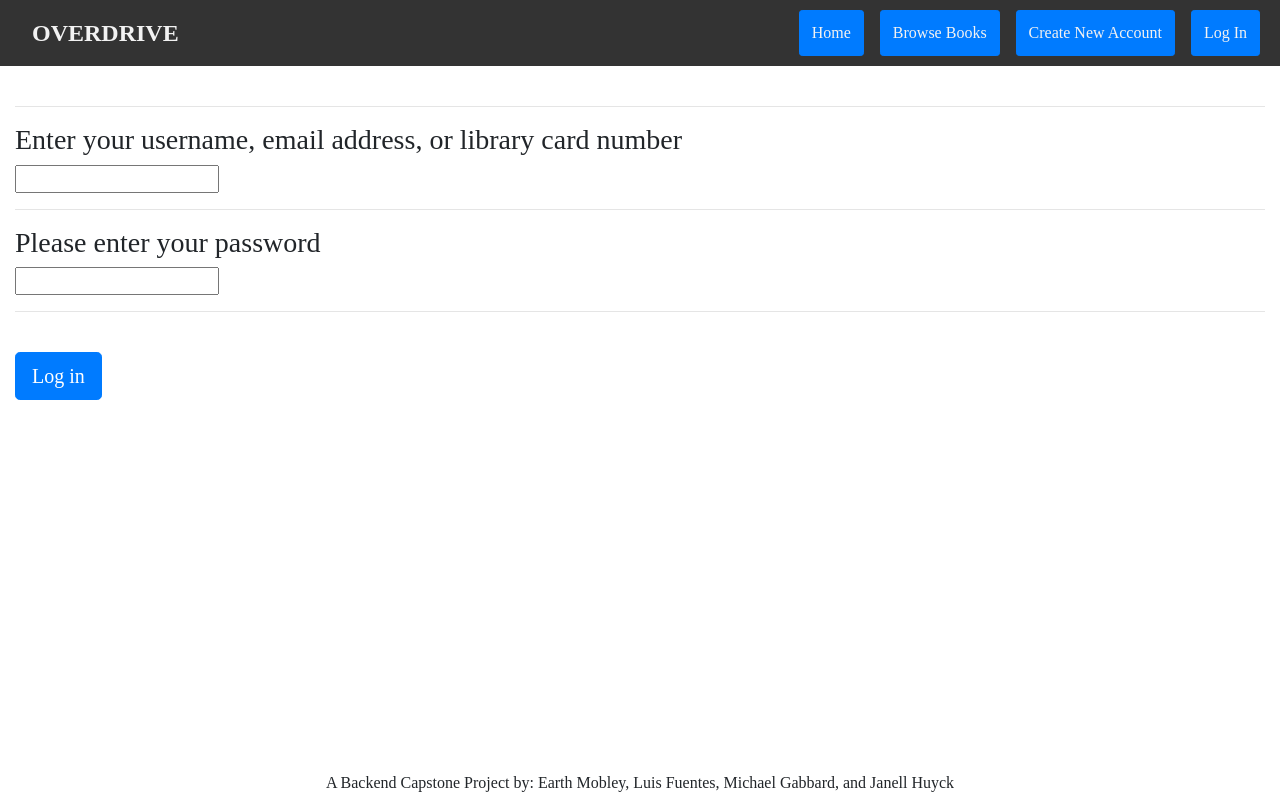
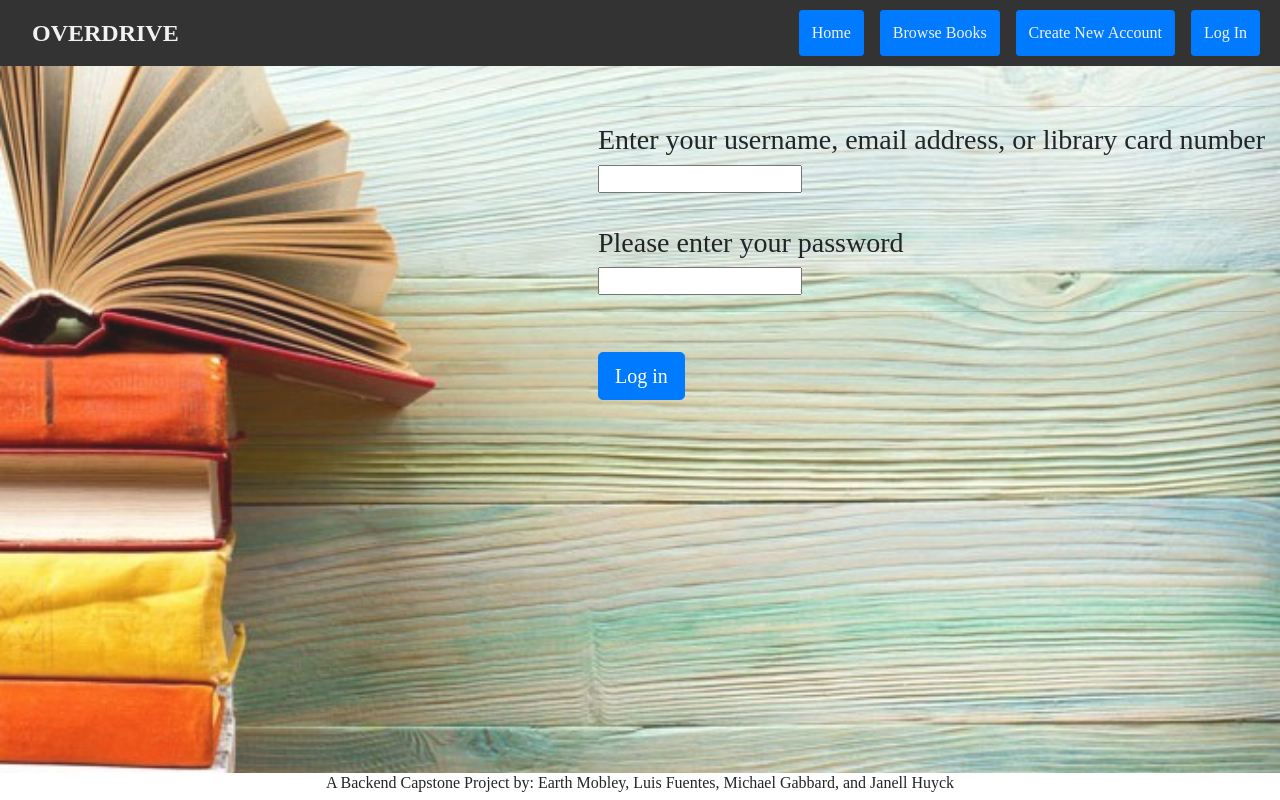
Before and after one commit to Janell-Huyck/overdrive-library, a Django app: page /login/ in a window 1280 px wide. Run offline with Django 3.2, Linux system fonts and the light colour scheme; some libraries are stand-ins or nearby versions.

Commit message:
add login page css

```diff
--- a/static/css/overdrive_library.css
+++ b/static/css/overdrive_library.css
@@ -173,6 +173,11 @@ body h1 {
   background-size: cover;
 }
 
+.bg_login {
+  background: #000 url("../img/login.jpg") no-repeat center center fixed;
+  background-size: cover;
+}
+
 .fade_in {
   animation: black_bg 1s ease-in;
 }
--- a/templates/custom_user/login_form.html
+++ b/templates/custom_user/login_form.html
@@ -2,10 +2,11 @@
 {% extends '../base.html' %}
 
 {% block body_block %}
+<div class="bg_cover bg_login"></div>
 
 <br>
 {{ message_before }}
-<form action="" method="post">
+<form method="post" style="float:right;">
     {% csrf_token %}
     <div class="userDetails">
         <hr/>
```
Also changed, not shown: static/img/login.jpg (added).
